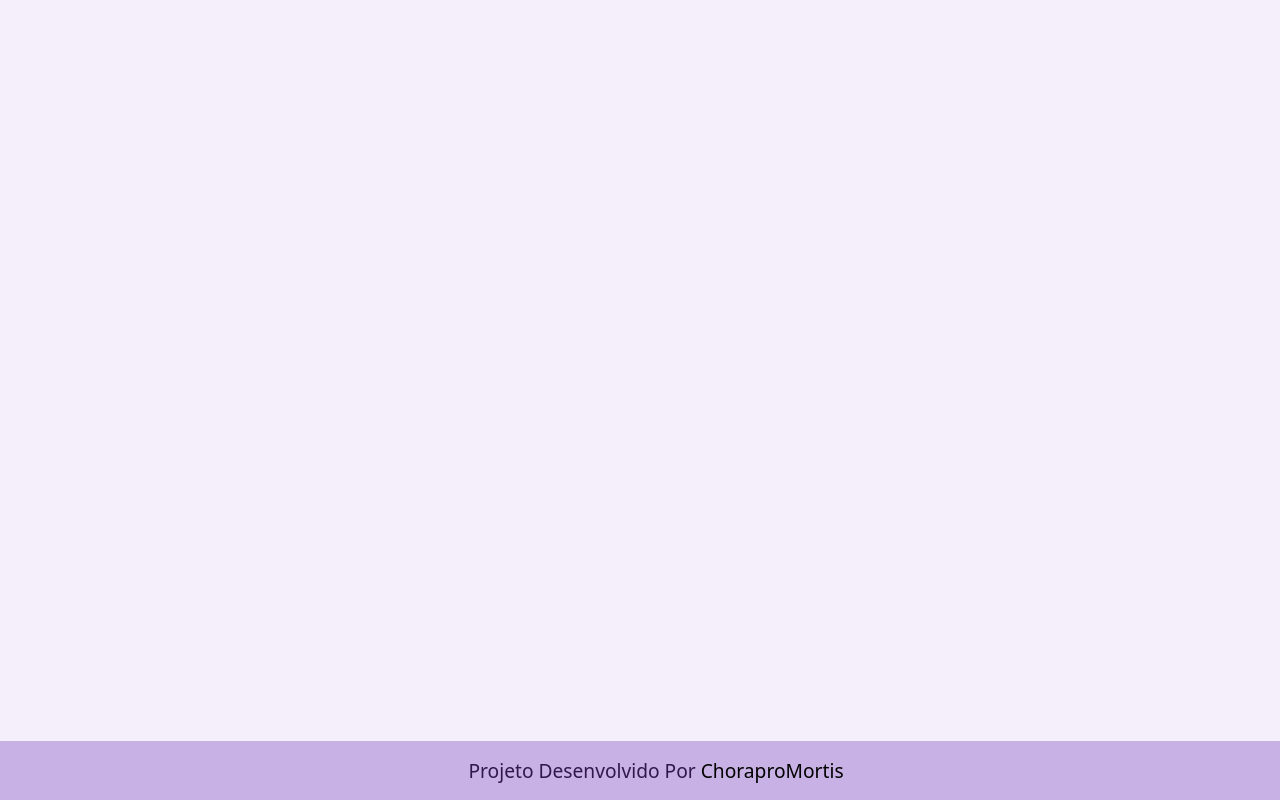
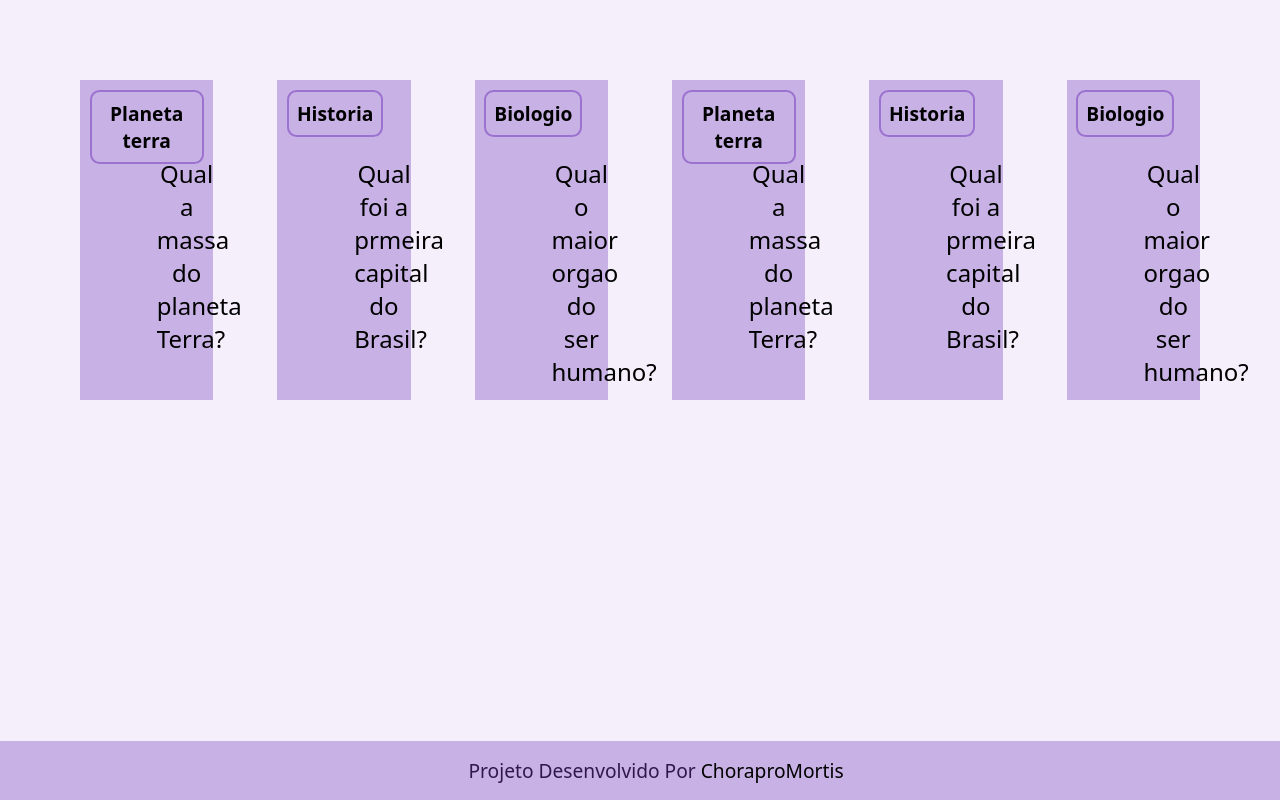
Before and after one commit to LuizBAHIA30/2024-2B-Perguntas-e-Respostas, a plain HTML site: page index.html in a window 1280 px wide. Drawn offline with Linux system fonts and the light colour scheme; a web font is replaced by a local one.

Commit message:
Add files via upload

```diff
--- a/index.html
+++ b/index.html
@@ -1,14 +1,87 @@
 <!DOCTYPE html>
 <html lang="en">
+
 <head>
     <meta charset="UTF-8">
     <meta name="viewport" content="width=device-width, initial-scale=1.0">
     <title>Perguntas e Respostas</title>
     <link rel="stylesheet" href="style.css">
 </head>
+
 <body>
+    <main>
+        <section id="caixa">
+            <article class="cartao">
+                <div class="cartao__conteudo">
+                    <h3> Planeta terra </h3>
+                    <div class="cartao__conteudo__pergunta">
+                        <p> Qual a massa do planeta Terra? </p>
+                    </div>
+                    <div class="cartao__conteudo__resposta">
+                        <p>5,972 x 10^24 kg</p>
+                    </div>
+                </div>
+            </article>
+            <article class="cartao">
+                <div class="cartao__conteudo">
+                    <h3> Historia </h3>
+                    <div class="cartao__conteudo__pergunta">
+                        <p> Qual foi a prmeira capital do Brasil? </p>
+                    </div>
+                    <div class="cartao__conteudo__resposta">
+                        <p> Bahia </p>
+                    </div>
+                </div>
+            </article>
+            <article class="cartao">
+                <div class="cartao__conteudo">
+                    <h3> Biologio </h3>
+                    <div class="cartao__conteudo__pergunta">
+                        <p> Qual o maior orgao do ser humano? </p>
+                    </div>
+                    <div class="cartao__conteudo__resposta">
+                        <p> Pele</p>
+                    </div>
+                </div>
+            </article>
+            <article class="cartao">
+                <div class="cartao__conteudo">
+                    <h3> Planeta terra </h3>
+                    <div class="cartao__conteudo__pergunta">
+                        <p> Qual a massa do planeta Terra? </p>
+                    </div>
+                    <div class="cartao__conteudo__resposta">
+                        <p>5,972 x 10^24 kg</p>
+                    </div>
+                </div>
+            </article>
+            <article class="cartao">
+                <div class="cartao__conteudo">
+                    <h3> Historia </h3>
+                    <div class="cartao__conteudo__pergunta">
+                        <p> Qual foi a prmeira capital do Brasil? </p>
+                    </div>
+                    <div class="cartao__conteudo__resposta">
+                        <p> Bahia </p>
+                    </div>
+                </div>
+            </article>
+            <article class="cartao">
+                <div class="cartao__conteudo">
+                    <h3> Biologio </h3>
+                    <div class="cartao__conteudo__pergunta">
+                        <p> Qual o maior orgao do ser humano? </p>
+                    </div>
+                    <div class="cartao__conteudo__resposta">
+                        <p> Pele</p>
+                    </div>
+                </div>
+            </article>
+        </section>
+    </main>
     <footer>
         <p>Projeto Desenvolvido Por <a href="https://github.com/LuizBAHIA30">ChoraproMortis</a></p>
     </footer>
 </body>
+
 </html>
--- a/style.css
+++ b/style.css
@@ -18,6 +18,60 @@ body{
     background-color: var(--cor-cinco);
     font-family: var(--fonte-texto);
 }
+#caixa{
+    display: flex;
+    flex-wrap: wrap;
+    justify-content: space-between;
+    padding: 4rem;
+    gap: 2rem;
+}
+.cartao{
+    margin: 1rem;
+    background-color: var(--cor-quatro);
+    height: 20rem;
+    flex-grow: 1;
+    flex-basis: calc(33% - 6remm);
+}
+.cartao__conteudo{
+    height: 100%;
+    text-align: center;
+    display: flex;
+    flex-direction: column;
+    transform-style: preserve-3d;
+    transition: transform 300ms ease-in-out;
+}
+.cartao:hover .cartao__conteudo{
+    transform: rotateY(180deg);
+}
+.cartao__conteudo h3{
+    border: 2px solid var(--cor--tres);
+    font-family: var(--cor-zero);
+    text-align: center;
+    padding: 0.5rem;
+    position: absolute;
+    margin: 0.6rem;
+    border-radius: 0.6rem;
+    font-size: 1.5vw;
+}
+.cartao__conteudo__pergunta{
+    font-size: 1.5rem;
+    margin: 2.5rem;
+}
+.cartao__conteudo__pergunta,
+.cartao__conteudo__resposta{
+    backface-visibility: hidden;
+    position: absolute;
+    height: 100%;
+    width: 100%;
+}
+.cartao__conteudo p{
+    margin: 1rem;
+    padding: 1.3rem;
+}
+.cartao__conteudo__resposta{
+    font-size: 1.5rem;
+    transform: rotateY(180deg);
+}
 footer{
     text-align: center;
     position: fixed;
```
